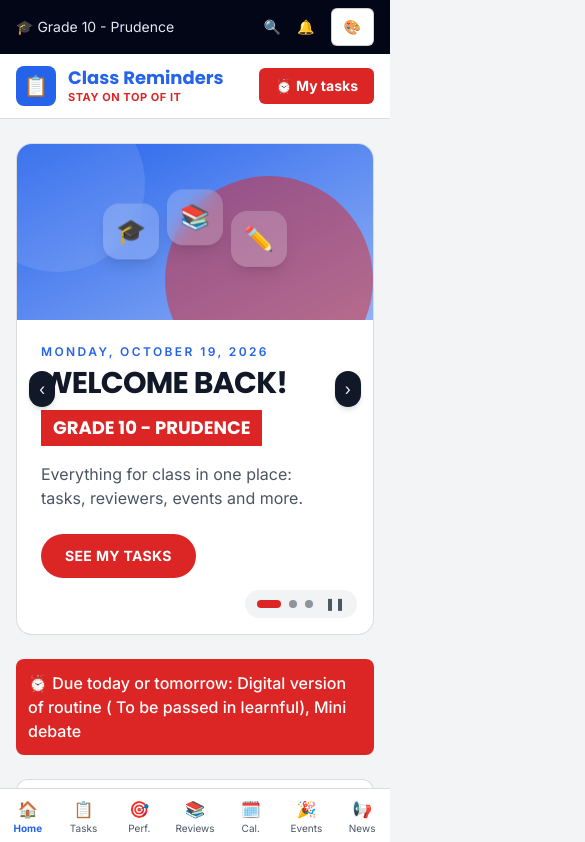
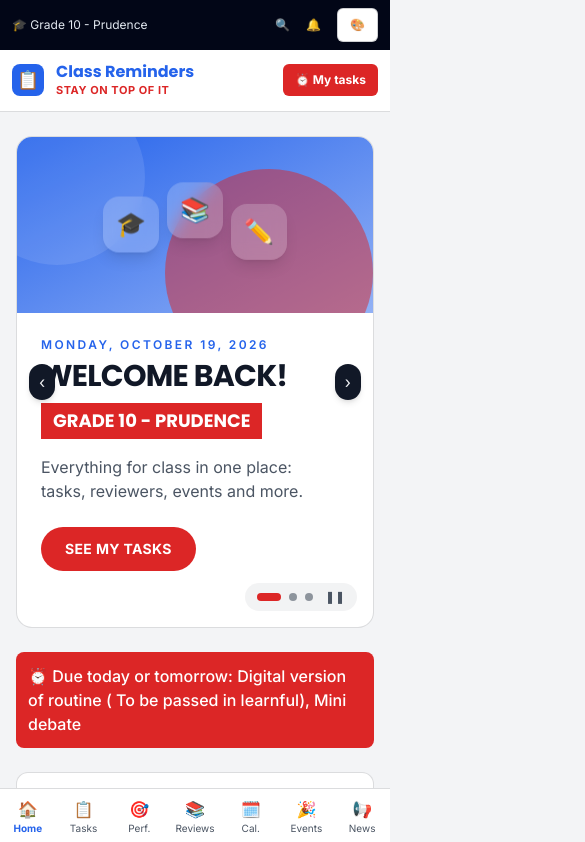
Before and after one commit to joviennesomenia-ship-it/Student-Dashboard, a React (Vite) app: page / in a window 390 px wide. Shown: the top 842 px of the page, 585 px wide, since content can reach past the window. Built offline with nearby package versions, Linux system fonts and the light colour scheme.

Commit message:
Update App.tsx

```diff
--- a/src/App.tsx
+++ b/src/App.tsx
@@ -41,11 +41,11 @@ function Shell() {
   useEffect(() => { if (searchOpen) inputRef.current?.focus() }, [searchOpen])
 
   return (
-    <div className="min-h-screen pb-20 lg:pb-0">
+    <div className="min-h-screen overflow-x-hidden pb-20 lg:pb-0">
       <header className="sticky top-0 z-30">
         {/* Utility bar */}
         <div className="bg-slate-950 text-slate-200">
-          <div className="mx-auto flex max-w-6xl items-center gap-4 px-4 py-2 text-sm">
+          <div className="mx-auto flex max-w-6xl items-center gap-3 px-3 py-2 text-xs sm:gap-4 sm:px-4 sm:text-sm">
             <span className="truncate">🎓 {CONFIG.section}</span>
             <div className="ml-auto flex items-center gap-4">
               <Link to="/announcements" className="hidden font-medium hover:text-white sm:inline">📢 Announcements</Link>
@@ -60,11 +60,11 @@ function Shell() {
 
         {/* Main navbar */}
         <div className="border-b border-ink/15 bg-card/95 backdrop-blur">
-          <div className="mx-auto flex max-w-6xl items-center gap-6 px-4 py-3">
+          <div className="mx-auto flex max-w-6xl items-center gap-3 px-3 py-3 sm:gap-6 sm:px-4">
             <Link to="/" className="flex shrink-0 items-center gap-3">
-              <span className="flex h-10 w-10 items-center justify-center rounded-lg bg-primary text-xl">📋</span>
+              <span className="flex h-8 w-8 shrink-0 items-center justify-center rounded-lg bg-primary text-lg sm:h-10 sm:w-10 sm:text-xl">📋</span>
               <span>
-                <span className="block font-display text-lg font-bold leading-tight text-primary">{CONFIG.appName}</span>
+                <span className="block font-display text-base font-bold leading-tight text-primary sm:text-lg">{CONFIG.appName}</span>
                 <span className="block text-[11px] font-bold uppercase tracking-wider text-accent">{CONFIG.tagline}</span>
               </span>
             </Link>
@@ -81,8 +81,8 @@ function Shell() {
               ))}
             </nav>
             <div className="ml-auto flex items-center gap-2">
-              {teacher && <button onClick={() => setAdding(true)} className="rounded-md bg-primary px-4 py-2 text-sm font-bold text-onp">＋ Add</button>}
-              <Link to="/tasks" className="rounded-md bg-accent px-4 py-2 text-sm font-bold text-onp">⏰ My tasks</Link>
+              {teacher && <button onClick={() => setAdding(true)} className="rounded-md bg-primary px-3 py-2 text-xs font-bold text-onp sm:px-4 sm:text-sm">＋ Add</button>}
+              <Link to="/tasks" className="rounded-md bg-accent px-3 py-2 text-xs font-bold text-onp sm:px-4 sm:text-sm">⏰ My tasks</Link>
               <Link to="/calendar" className="hidden rounded-md bg-ink px-4 py-2 text-sm font-bold text-bg sm:block">🗓️ Calendar</Link>
             </div>
           </div>
```
